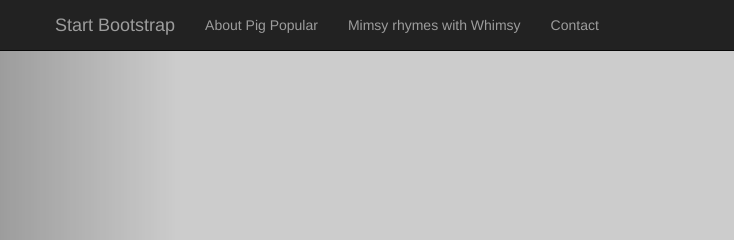
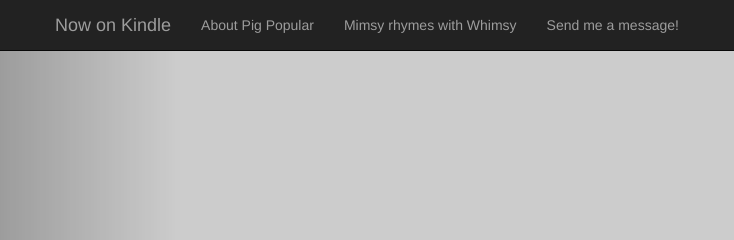
Before and after one commit to sandime/pigpop-slider, a plain HTML site: page index.html in a window 1280 px wide. Shown: the top 240 px of the page, 15-749 px from the left. Drawn offline with Linux system fonts and the light colour scheme; placeholder pictures from the web are drawn by us.

Commit message:
minor changes to navbar, text

```diff
--- a/index.html
+++ b/index.html
@@ -39,7 +39,7 @@
                     <span class="icon-bar"></span>
                     <span class="icon-bar"></span>
                 </button>
-                <a class="navbar-brand" href="#">Start Bootstrap</a>
+                <a class="navbar-brand" href="#">Now on Kindle</a>
             </div>
             <!-- Collect the nav links, forms, and other content for toggling -->
             <div class="collapse navbar-collapse" id="bs-example-navbar-collapse-1">
@@ -51,7 +51,7 @@
                         <a href="#">Mimsy rhymes with Whimsy</a>
                     </li>
                     <li>
-                        <a href="#">Contact</a>
+                        <a href="#">Send me a message!</a>
                     </li>
                 </ul>
             </div>
```
